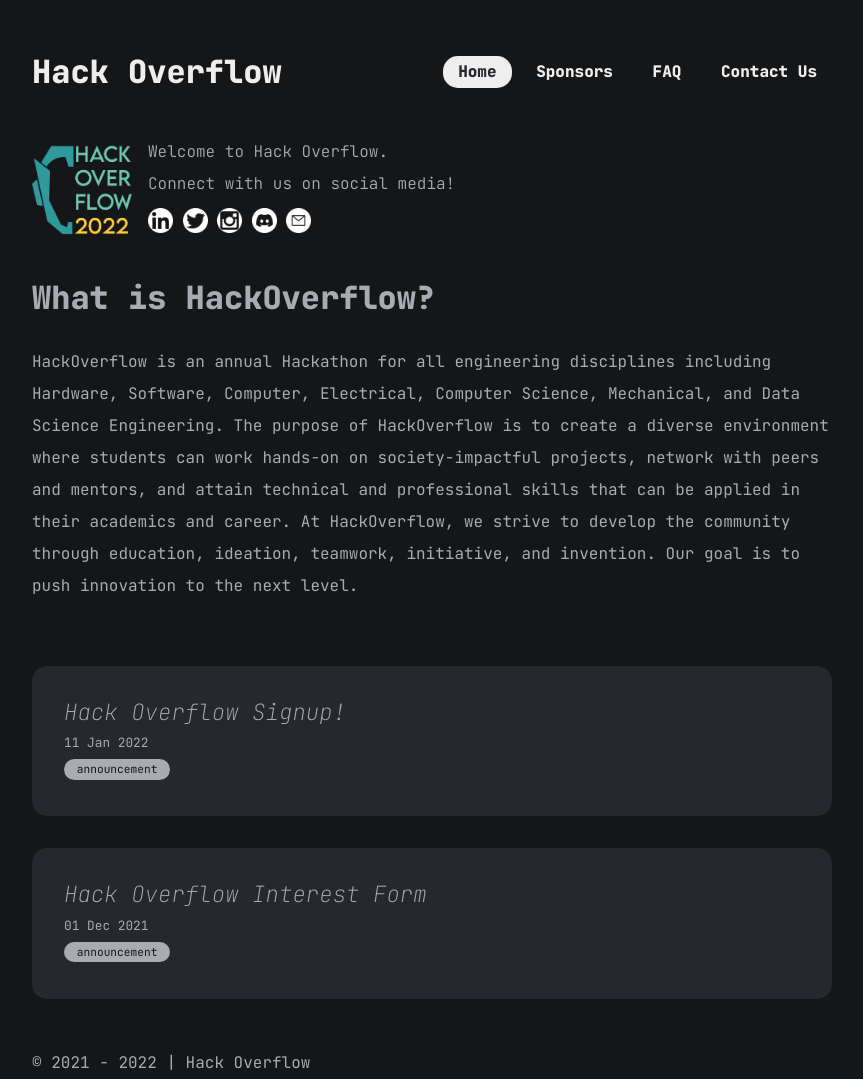
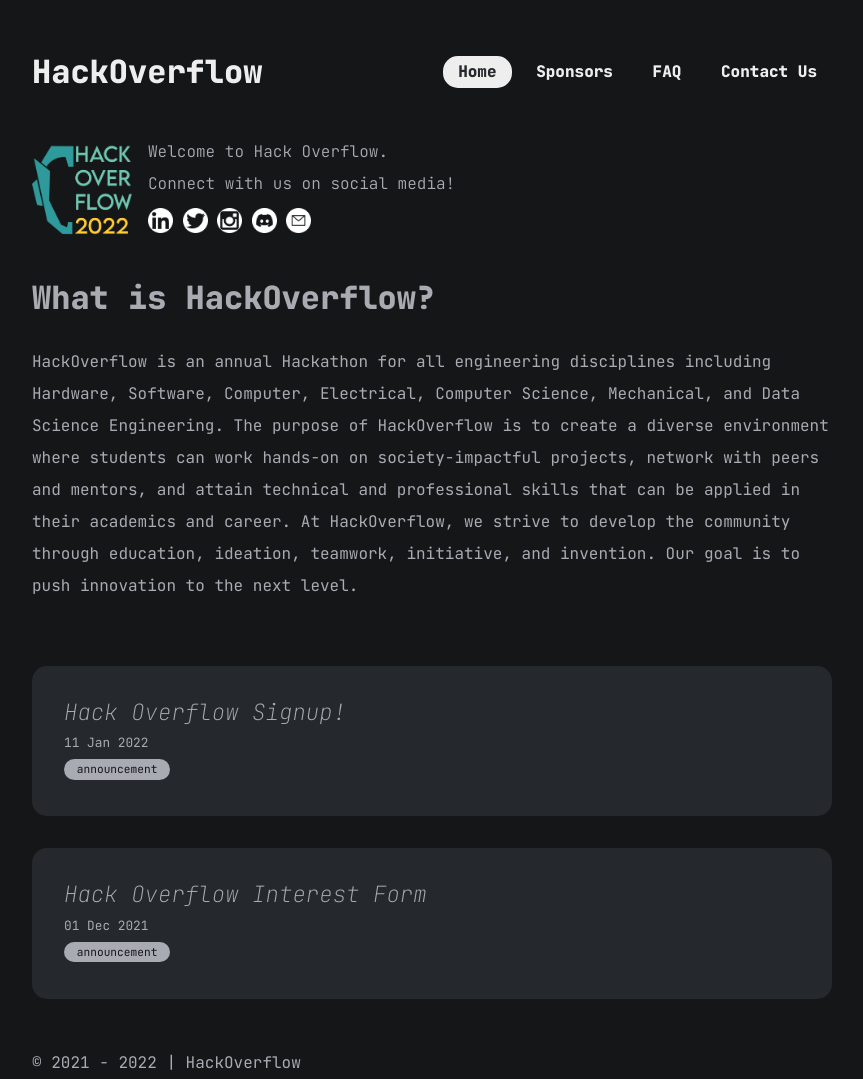
Before and after one commit to J-Souffle/T4GWebsite, a Jekyll site: the page built from index.md, in a window 1280 px wide. Shown: the whole page, without its empty margins (208-1071 px from the left). Built offline with Jekyll 4.4.1, drawn with Linux system fonts in a browser that asks for light colours.

Commit message:
Update _config.yml

```diff
--- a/_config.yml
+++ b/_config.yml
@@ -1,10 +1,10 @@
-title: Hack Overflow
+title: HackOverflow
 markdown: kramdown
 url: "http://hackoverflow.org"
 #baseurl: ""
 # for atom feed
 author:
-  name: Hack Overflow
+  name: HackOverflow
   email: help@hackoverflow.org
 
 plugins:
```
